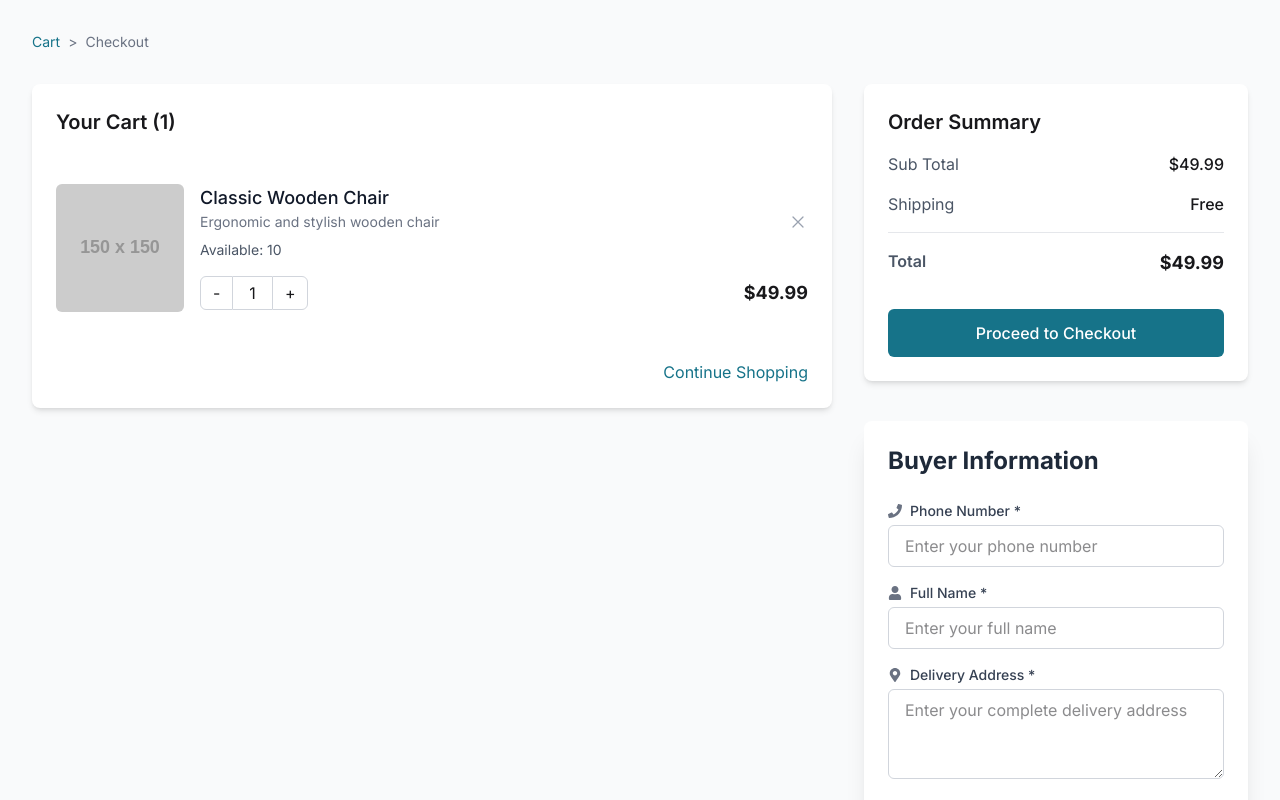
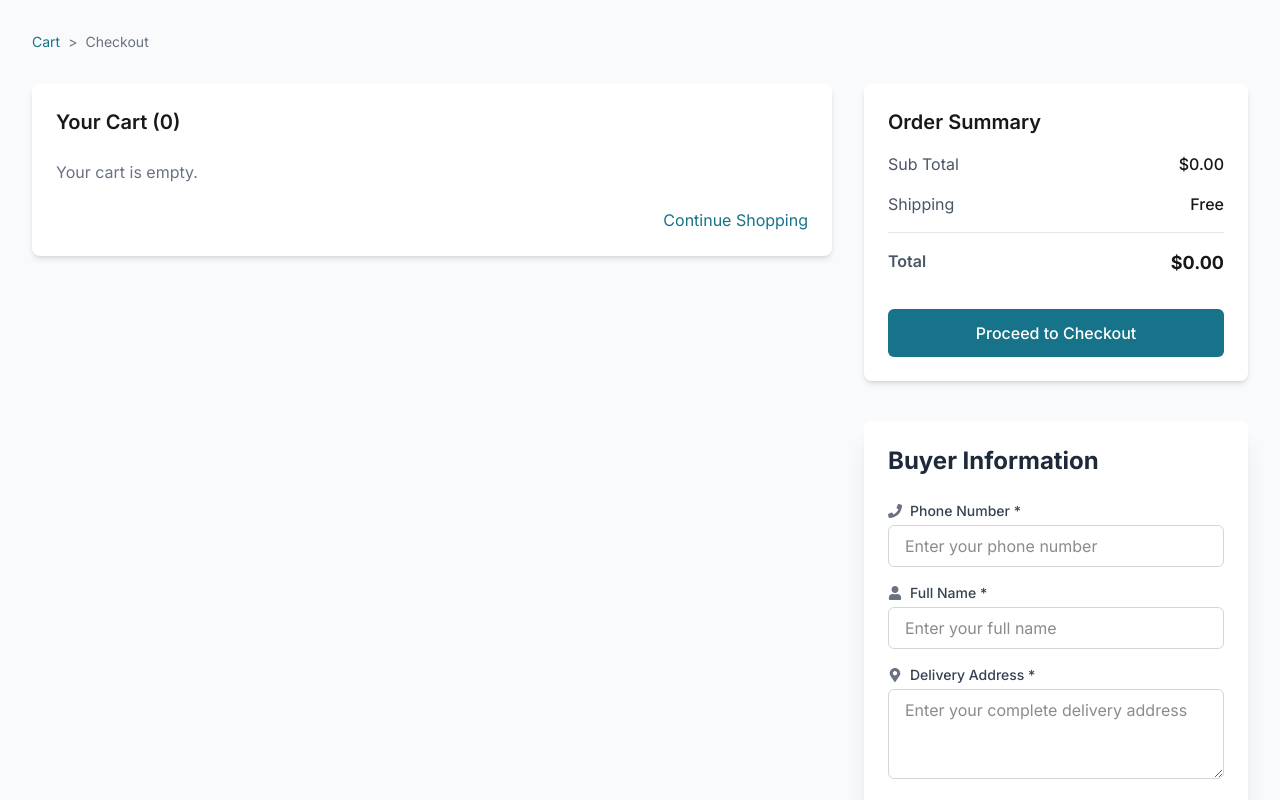
Before and after one commit to rianhasansiam/byteblooper_ecommerce_project, a React (Vite) app: page /addto-cart in a window 1280 px wide. Shown: the top 800 px of the page. Built offline with nearby package versions, Linux system fonts and the light colour scheme.

Commit message:
fix some errors

```diff
--- a/package.json
+++ b/package.json
@@ -20,6 +20,7 @@
     "react-dom": "^19.1.0",
     "react-icons": "^5.5.0",
     "react-router-dom": "^7.6.0",
+    "react-toastify": "^11.0.5",
     "sort-by": "^1.2.0",
     "swiper": "^11.2.6",
     "tailwindcss": "^4.1.6"
--- a/src/App.jsx
+++ b/src/App.jsx
@@ -1,9 +1,11 @@
 import { Outlet } from "react-router-dom"
 import Navbar from "./components/Navbar"
 import Navigation from "./components/Navigation"
+import 'react-toastify/dist/ReactToastify.css';
 
-import Home from "./pages/Home"
+
 import FooterNavigation from "./components/FooterNavigation"
+import { ToastContainer } from "react-toastify";
 
 
 
@@ -28,7 +30,7 @@ function App() {
  <Outlet></Outlet>
 
 
-
+    <ToastContainer />
  </div>
     </>
   )
--- a/src/pages/AllProduct.jsx
+++ b/src/pages/AllProduct.jsx
@@ -1,6 +1,8 @@
 import React, { useState, useEffect } from 'react';
 import { FiChevronLeft, FiChevronRight } from 'react-icons/fi';
 import { Link } from 'react-router-dom';
+import { ToastContainer, toast } from 'react-toastify';
+import 'react-toastify/dist/ReactToastify.css';
 
 const AllProduct = () => {
   // Sample product data (replace with your actual data)
@@ -33,8 +35,22 @@ const AllProduct = () => {
     setCurrentPage(1);
   }, []);
 
+  // Add to Cart handler
+  const handleAddToCart = (product) => {
+    const cart = JSON.parse(localStorage.getItem('addtocart')) || [];
+    const existingIndex = cart.findIndex((item) => item.id === product.id);
+    if (existingIndex !== -1) {
+      cart[existingIndex].quantity = (cart[existingIndex].quantity || 1) + 1;
+    } else {
+      cart.push({ ...product, quantity: 1 });
+    }
+    localStorage.setItem('addtocart', JSON.stringify(cart));
+    toast.success('Added to cart!', { position: 'top-right', autoClose: 1500 });
+  };
+
   return (
     <section className="py-12 px-4 sm:px-6 lg:px-8 w-[95vw]  md:w-[70%] mx-auto ">
+      <ToastContainer />
       <div className=" w-[100%]  mx-auto">
         {/* Section Header */}
         <div className="flex   justify-between items-start md:items-center mb-8">
@@ -65,9 +81,14 @@ const AllProduct = () => {
                   alt={product.name}
                   className="h-full w-full object-cover object-center transition-transform duration-300 group-hover:scale-105"
                 />
-                <div className="absolute bottom-40 right-4 opacity-0 group-hover:opacity-100 transition-opacity duration-300">
-                  <Link to="/" className='block'><i className="fa-solid text-white fa-cart-shopping text-2xl"></i></Link>
-                </div>
+                <button
+                  type="button"
+                  onClick={() => handleAddToCart(product)}
+                  className="cursor-pointer absolute bottom-40 right-4 opacity-0 group-hover:opacity-100 transition-opacity duration-300 block"
+                  aria-label="Add to cart"
+                >
+                  <i className="fa-solid text-white fa-cart-shopping text-2xl"></i>
+                </button>
               </div>
               <div className="mt-4">
                 <h3 className="text-sm text-gray-700 line-clamp-2">{product.name}</h3>
--- a/src/pages/addtoCart/AddtoCart.jsx
+++ b/src/pages/addtoCart/AddtoCart.jsx
@@ -3,51 +3,47 @@ import CardAddtocart from "./CardAddtocart";
 import { Link } from "react-router-dom";
 import BuyerInfo from "./BuyerInfo";
 
-// Dummy data to simulate items in localStorage
-const dummyProduct = {
-  _id: "1",
-  name: "Classic Wooden Chair",
-  shortDescription: "Ergonomic and stylish wooden chair",
-  price: 49.99,
-  image: "https://via.placeholder.com/150",
-  availableAmount: 10,
-  quantity: 1
-};
-
 const AddToCart = () => {
-  // Load cart from localStorage or fallback to dummy data
+  // Load from localStorage initially
   const [cartItems, setCartItems] = useState(() => {
     const stored = JSON.parse(localStorage.getItem("addtocart"));
-    return stored && stored.length ? stored : [dummyProduct];
+    return stored && Array.isArray(stored) ? stored : [];
   });
 
+  // Sync cartItems to localStorage when they change
   useEffect(() => {
     localStorage.setItem("addtocart", JSON.stringify(cartItems));
   }, [cartItems]);
 
+  // Handle quantity updates
   const handleQuantityChange = (id, newQuantity) => {
-    setCartItems((prev) =>
-      prev.map((item) =>
-        item._id === id ? { ...item, quantity: newQuantity } : item
-      )
+    const updatedCart = cartItems.map((item) =>
+      item.id === id ? { ...item, quantity: newQuantity } : item
     );
+    setCartItems(updatedCart);
+  };
+  console.log(cartItems);
+
+  // Handle item deletion
+  const handleDelete = (id) => {
+    const updatedCart = cartItems.filter((item) => item.id !== id);
+    setCartItems(updatedCart);
   };
 
-  const handleDelete = (id) => {
-    setCartItems((prev) => prev.filter((item) => item._id !== id));
-  };
-
+  // Calculate subtotal
   const subtotal = cartItems.reduce((sum, item) => {
     const quantity = Number(item.quantity) || 1;
     const price = typeof item.price === "number" ? item.price : Number(item.price) || 0;
     return sum + price * quantity;
   }, 0);
 
+  // Total (including future logic like shipping if needed)
   const total = subtotal;
 
   return (
     <div className="min-h-screen bg-gray-50 py-8 px-4 sm:px-6 lg:px-8">
       <div className="max-w-7xl mx-auto">
+        {/* Breadcrumb */}
         <div className="flex items-center text-sm text-gray-500 mb-8">
           <span className="text-[#167389]">Cart</span>
           <span className="mx-2">{'>'}</span>
@@ -55,7 +51,7 @@ const AddToCart = () => {
         </div>
 
         <div className="grid grid-cols-1 lg:grid-cols-3 gap-8">
-          {/* Cart Items */}
+          {/* Cart Section */}
           <div className="lg:col-span-2">
             <div className="bg-white rounded-lg shadow-md p-6">
               <h2 className="text-xl font-semibold mb-6">Your Cart ({cartItems.length})</h2>
@@ -65,33 +61,25 @@ const AddToCart = () => {
                 ) : (
                   cartItems.map((item) => (
                     <CardAddtocart
+                      key={item.id}
                       item={item}
                       quantity={item.quantity || 1}
-                      key={item._id}
-                      onQuantityChange={handleQuantityChange}
-                      onDelete={() => handleDelete(item._id)}
+                      handleQuantityChange={handleQuantityChange}
+                      onDelete={() => handleDelete(item.id)}
                     />
                   ))
                 )}
               </div>
-
               <div className="mt-6 flex justify-end">
                 <Link to="/" className="text-[#167389] hover:text-[#135a6e] flex items-center">
                   Continue Shopping
                 </Link>
               </div>
-
-
-
             </div>
           </div>
 
-
-
-
-          {/* Order Summary */}
+          {/* Summary Section */}
           <div className="lg:col-span-1">
-
             <div className="bg-white rounded-lg shadow-md p-6 mb-10">
               <h2 className="text-xl font-semibold mb-4">Order Summary</h2>
               <div className="space-y-4">
@@ -99,30 +87,25 @@ const AddToCart = () => {
                   <span className="text-gray-600">Sub Total</span>
                   <span className="font-medium">${subtotal.toFixed(2)}</span>
                 </div>
-
                 <div className="flex justify-between">
                   <span className="text-gray-600">Shipping</span>
                   <span className="font-medium">Free</span>
                 </div>
-
                 <div className="border-t border-gray-200 pt-4">
                   <div className="flex justify-between">
                     <span className="text-gray-600 font-semibold">Total</span>
                     <span className="font-bold text-lg">${total.toFixed(2)}</span>
                   </div>
                 </div>
-
                 <button className="w-full bg-[#167389] hover:bg-[#135a6e] text-white py-3 px-4 rounded-md font-medium mt-4">
                   Proceed to Checkout
                 </button>
               </div>
+            </div>
 
-
-            </div>
-<BuyerInfo></BuyerInfo>
+            {/* Buyer Info Component */}
+            <BuyerInfo />
           </div>
-
-
         </div>
       </div>
     </div>
--- a/src/pages/addtoCart/CardAddtocart.jsx
+++ b/src/pages/addtoCart/CardAddtocart.jsx
@@ -1,28 +1,27 @@
 import React, { useEffect, useState } from 'react';
 import { XMarkIcon } from '@heroicons/react/24/outline';
 
-const CardAddtocart = ({ item, quantity, onQuantityChange, onDelete }) => {
+const CardAddtocart = ({ item, quantity, handleQuantityChange, onDelete }) => {
   const [productQuantities, setProductQuantities] = useState(quantity || 1);
-
+console.log(productQuantities)
   useEffect(() => {
     setProductQuantities(quantity || 1);
   }, [quantity]);
 
-  const increasingQuantity = () => {
+  const increaseQuantity = () => {
     setProductQuantities((prev) => prev + 1);
   };
 
-  const decreasingQuantity = () => {
+  const decreaseQuantity = () => {
     setProductQuantities((prev) => Math.max(1, prev - 1));
   };
 
-  // Notify parent about quantity change
   useEffect(() => {
-    if (onQuantityChange && item?._id) {
-      onQuantityChange(item._id, productQuantities);
+    // Only call handleQuantityChange when the quantity has been updated
+    if (productQuantities !== quantity && item?._id && handleQuantityChange) {
+      handleQuantityChange(item.id, productQuantities);
     }
-    // eslint-disable-next-line react-hooks/exhaustive-deps
-  }, [productQuantities]);
+  }, [productQuantities, quantity, item?.id, handleQuantityChange]);
 
   return (
     <div className="py-6 flex flex-col sm:flex-row">
@@ -57,11 +56,10 @@ const CardAddtocart = ({ item, quantity, onQuantityChange, onDelete }) => {
         <div className="mt-4 flex flex-col sm:flex-row sm:items-center sm:justify-between">
           <div className="flex items-center mb-4 sm:mb-0">
             <button
-              onClick={decreasingQuantity}
+              onClick={decreaseQuantity}
               className="border border-gray-300 rounded-l-md px-3 py-1"
               type="button"
               disabled={productQuantities <= 1}
-              aria-label="Decrease quantity"
             >
               -
             </button>
@@ -69,10 +67,9 @@ const CardAddtocart = ({ item, quantity, onQuantityChange, onDelete }) => {
               {productQuantities}
             </span>
             <button
-              onClick={increasingQuantity}
+              onClick={increaseQuantity}
               className="border border-gray-300 rounded-r-md px-3 py-1"
               type="button"
-              aria-label="Increase quantity"
             >
               +
             </button>
```
Also changed, not shown: 1 other file (tests, documents, lock files or other folders).
